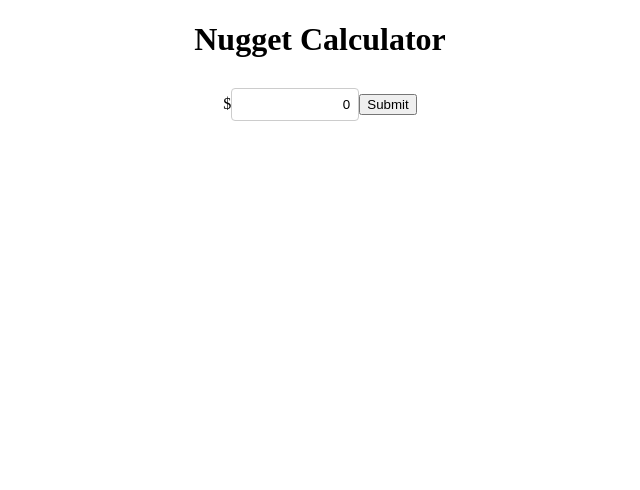
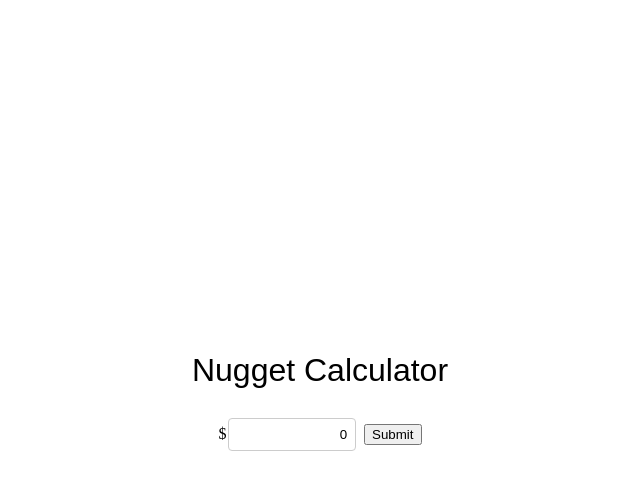
Before and after one commit to abrown4123/nuggetCalcReact, a React app: page / in a window 1280 px wide. Shown: the whole page, without its empty margins (320-960 px from the left). Built offline with nearby package versions, Linux system fonts and the light colour scheme.

Commit message:
added more styling and floored the results for calculated nuggets

```diff
--- a/src/components/input_bar.js
+++ b/src/components/input_bar.js
@@ -25,8 +25,8 @@ class InputBar extends Component {
 
   onSubmit=() => {
     let nuggetNumber = document.querySelector('.numberOfNugs');
-    const nuggets = this.state.money*4;
-
+    document.getElementById('app').style.display = 'block';
+    const nuggets = Math.floor(this.state.money*4);
     this.props.onMoneyInput(nuggets);
 
     if (nuggets > -1){
--- a/style/style.css
+++ b/style/style.css
@@ -1,11 +1,28 @@
+html, body {
+  height: 100%;
+  margin: 0;
+}
+
 body {
   text-align: center;
+}
+
+#app {
+  display: flex;
+  flex-direction: column;
+  justify-content: center;
+  height: 100%;
+}
+
+h1 {
+  font-family: sans-serif;
+  font-weight: 100;
 }
 
 input {
   width: 8rem;
   padding: .5rem .5rem;
-  margin: .5rem 0;
+  margin: .5rem .5rem 0 .1rem;
   display: inline-block;
   border: 1px solid #ccc;
   border-radius: .25rem;
@@ -25,3 +42,7 @@ input:focus {
 .nugget {
   width: 5%;
 }
+
+.container {
+  padding: 0 2rem;
+}
```
